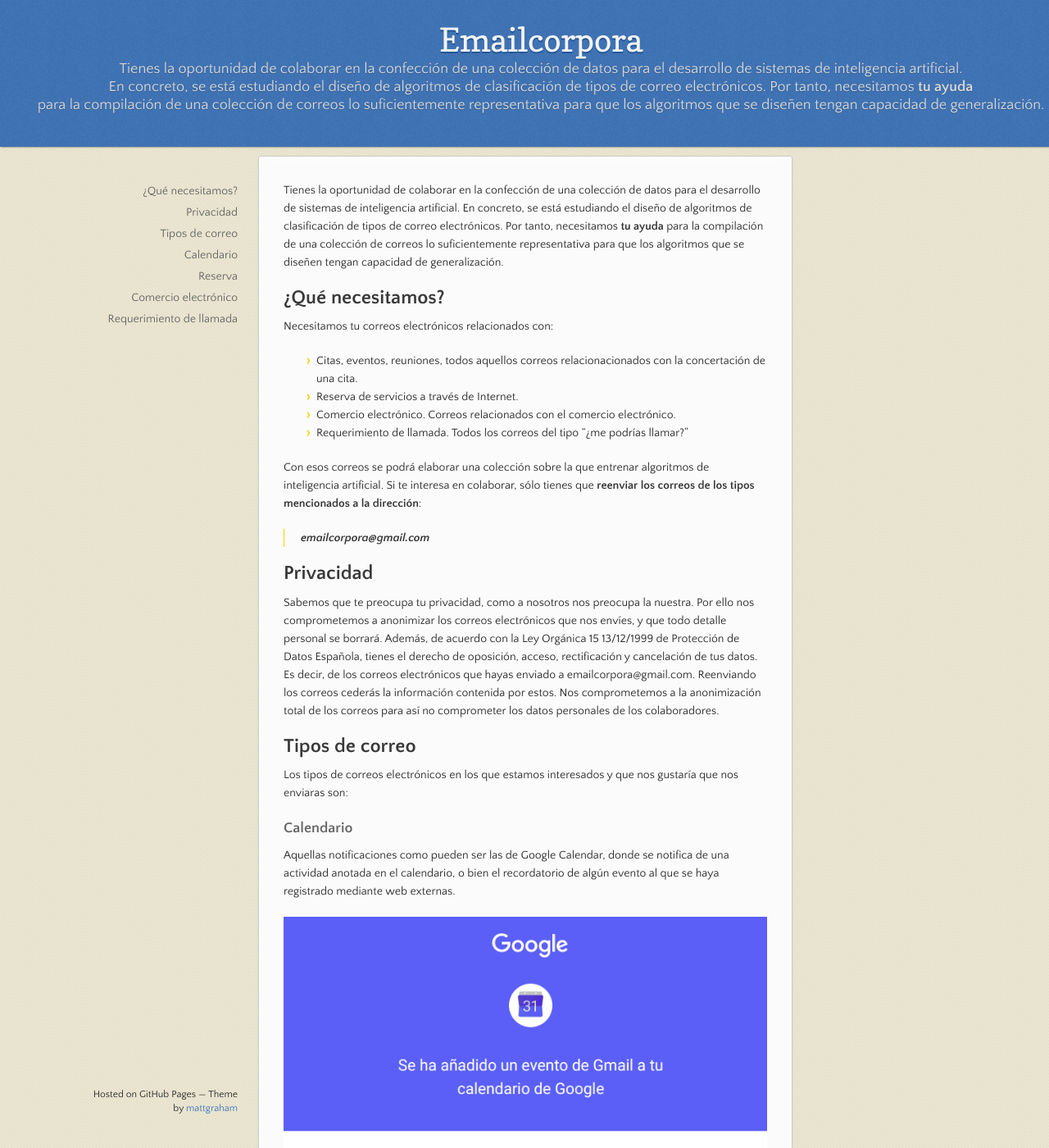
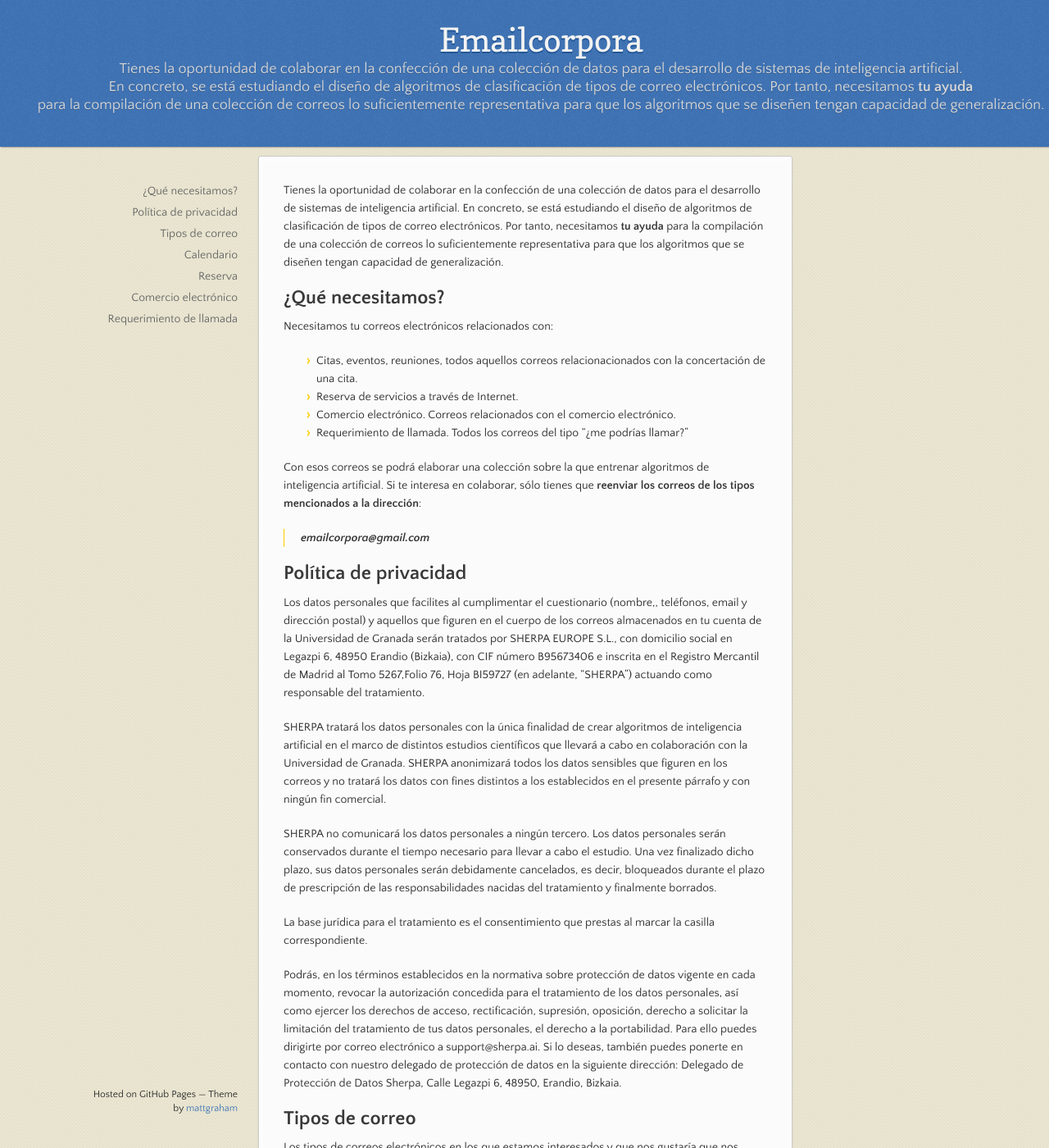
Before and after one commit to emailcorpora/emailcorpora.github.io, a Jekyll site: the page built from index.md, in a window 1280 px wide and 1400 px high. Shown: the whole window at 82% size. Built offline with Jekyll 4.4.1, drawn with Linux system fonts in a browser that asks for light colours; the repository's description, which GitHub fills in, is left out.

Commit message:
Modificación de index.md para rectificación de la política de privacidad

```diff
--- a/index.md
+++ b/index.md
@@ -17,10 +17,17 @@ Con esos correos se podrá elaborar una colección sobre la que entrenar algorit
 
 > **emailcorpora@gmail.com**
 
-## Privacidad
+## Política de privacidad
 
-Sabemos que te preocupa tu privacidad, como a nosotros nos preocupa la nuestra. Por ello nos comprometemos a anonimizar los correos electrónicos que nos envíes, y que todo detalle personal se borrará. Además, de acuerdo con la Ley Orgánica 15 13/12/1999 de Protección de Datos Española, tienes el derecho de oposición, acceso, rectificación y cancelación de tus datos. Es decir, de los correos electrónicos que hayas enviado a emailcorpora@gmail.com.
-Reenviando los correos cederás la información contenida por estos. Nos comprometemos a la anonimización total de los correos para así no comprometer los datos personales de los colaboradores.
+Los datos personales que facilites al cumplimentar el cuestionario (nombre,, teléfonos, email y dirección postal) y aquellos que figuren en el cuerpo de los correos almacenados en tu cuenta de la Universidad de Granada serán tratados por SHERPA EUROPE S.L., con domicilio social en Legazpi 6, 48950 Erandio (Bizkaia), con CIF número B95673406 e inscrita en el Registro Mercantil de Madrid al Tomo 5267,Folio 76, Hoja BI59727 (en adelante, “SHERPA”) actuando como responsable del tratamiento.
+
+SHERPA tratará los datos personales con la única finalidad de crear algoritmos de inteligencia artificial en el marco de distintos estudios científicos que llevará a cabo en colaboración con la Universidad de Granada. SHERPA anonimizará todos los datos sensibles que figuren en los correos y no tratará los datos con fines distintos a los establecidos en el presente párrafo y con ningún fin comercial.
+
+SHERPA no comunicará los datos personales a ningún tercero. Los datos personales serán conservados durante el tiempo necesario para llevar a cabo el estudio. Una vez finalizado dicho plazo, sus datos personales serán debidamente cancelados, es decir, bloqueados durante el plazo de prescripción de las responsabilidades nacidas del tratamiento y finalmente borrados.
+
+La base jurídica para el tratamiento es el consentimiento que prestas al marcar la casilla correspondiente.
+
+Podrás, en los términos establecidos en la normativa sobre protección de datos vigente en cada momento, revocar la autorización concedida para el tratamiento de los datos personales, así como ejercer los derechos de acceso, rectificación, supresión, oposición, derecho a solicitar la limitación del tratamiento de tus datos personales, el derecho a la portabilidad. Para ello puedes dirigirte por correo electrónico a support@sherpa.ai. Si lo deseas, también puedes ponerte en contacto con nuestro delegado de protección de datos en la siguiente dirección: Delegado de Protección de Datos Sherpa, Calle Legazpi 6, 48950, Erandio, Bizkaia.
 
 ## Tipos de correo
 
```
